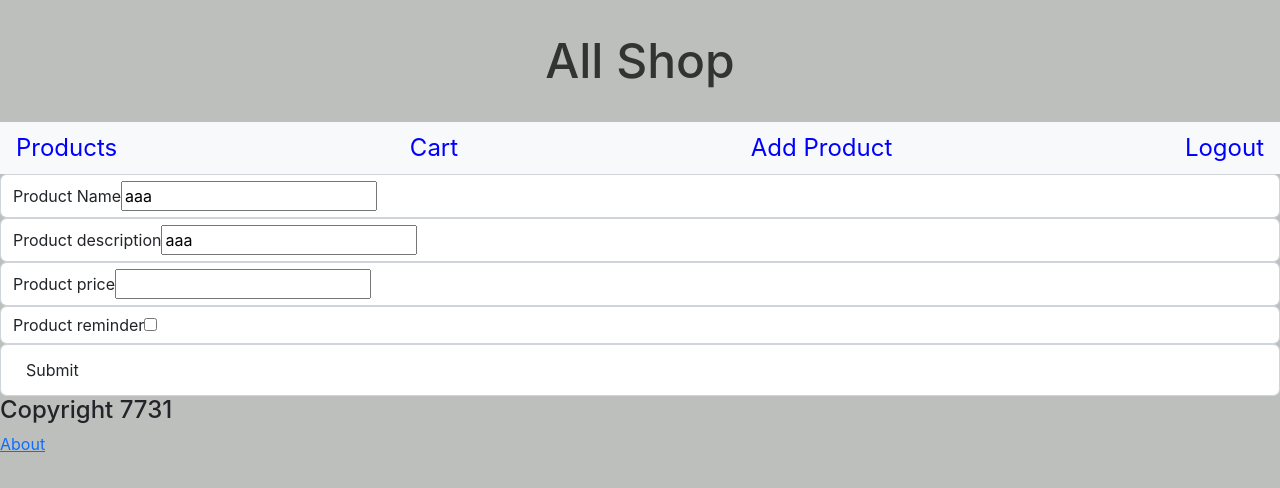
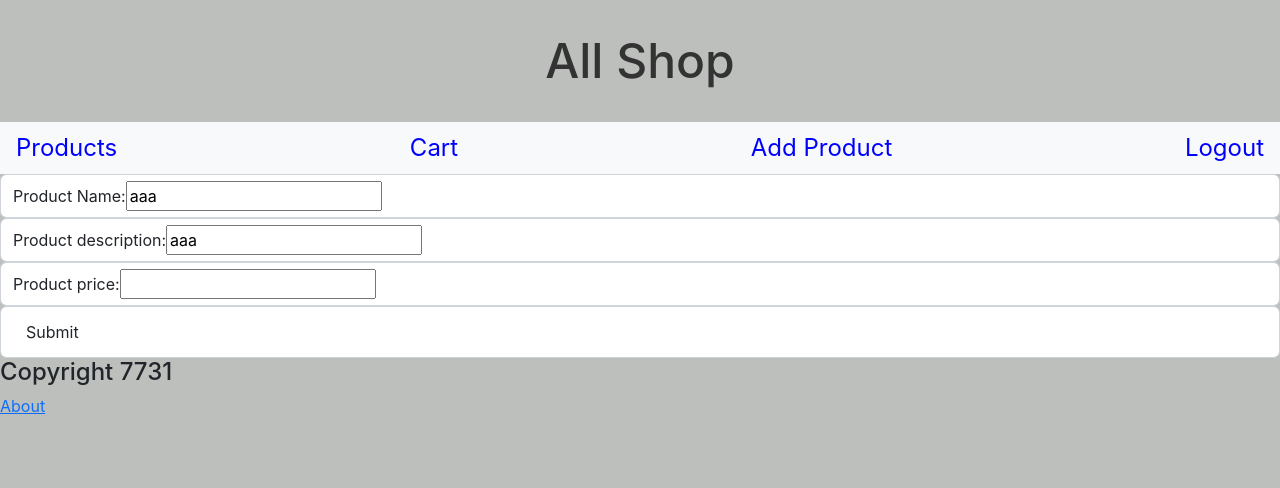
Before and after one commit to Itay04/Shopping-front, a React (Create React App) app: page /addproduct in a window 1280 px wide. Shown: the top 488 px of the page. Built offline with nearby package versions, Linux system fonts and the light colour scheme; no server answers.

Commit message:
editing addproduct

```diff
--- a/src/components/Addproduct.js
+++ b/src/components/Addproduct.js
@@ -4,7 +4,7 @@ function AddProduct({addProduct}) {
     const [productName, setProductName] = useState('aaa')
     const [productDescription, setProductDescription] = useState('aaa')
     const [productPrice, setProductPrice] = useState('')
-    const [productReminder, setReminder] = useState(false)
+    // const [productReminder, setReminder] = useState(false)
 
     // python
     // taskName = 'aaa'
@@ -14,31 +14,31 @@ function AddProduct({addProduct}) {
 
     function mySubmit(e) {
         e.preventDefault()
-        setProductName(productName, productDescription, productPrice, productReminder)
+        setProductName(productName, productDescription, productPrice)
         setProductDescription('')
         setProductPrice('')
-        setReminder(false)
+        // setReminder(false)
 
     }
 
     return (
         <form onSubmit={mySubmit} className="add-form">
             <div className="form-control">
-                <label>Product Name</label>
+                <label>Product Name:</label>
                 <input type="text" onChange={e => setProductName(e.target.value)} value={productName}></input>
             </div>
             <div className="form-control">
-                <label>Product description</label>
+                <label>Product description: </label>
                 <input type="text" onChange={e => setProductDescription(e.target.value)} value={productDescription}></input>
             </div>
             <div className="form-control">
-                <label>Product price</label>
+                <label>Product price: </label>
                 <input type="text" onChange={e => (e.target.value)} value={productPrice}></input>
             </div>
-            <div className="form-control form-control-check">
+            {/* <div className="form-control form-control-check">
                 <label>Product reminder</label>
                 <input type="checkbox" onChange={(e) => setReminder(e.currentTarget.checked)} checked={productReminder}></input>
-            </div>
+            </div> */}
             <div className="form-control">
                 <input className="btn btn-block" type="submit" value="Submit"></input>
             </div>
```
